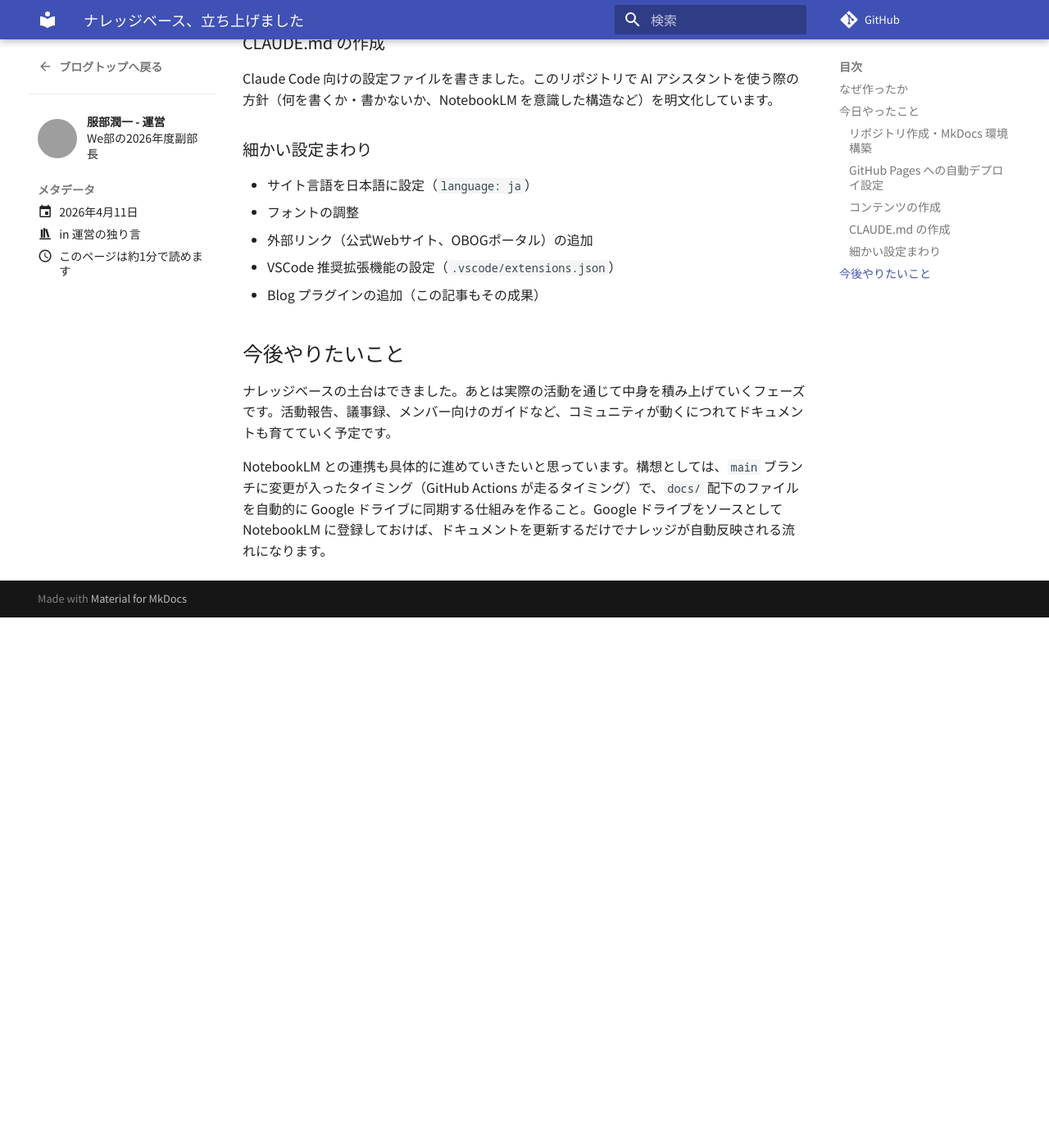
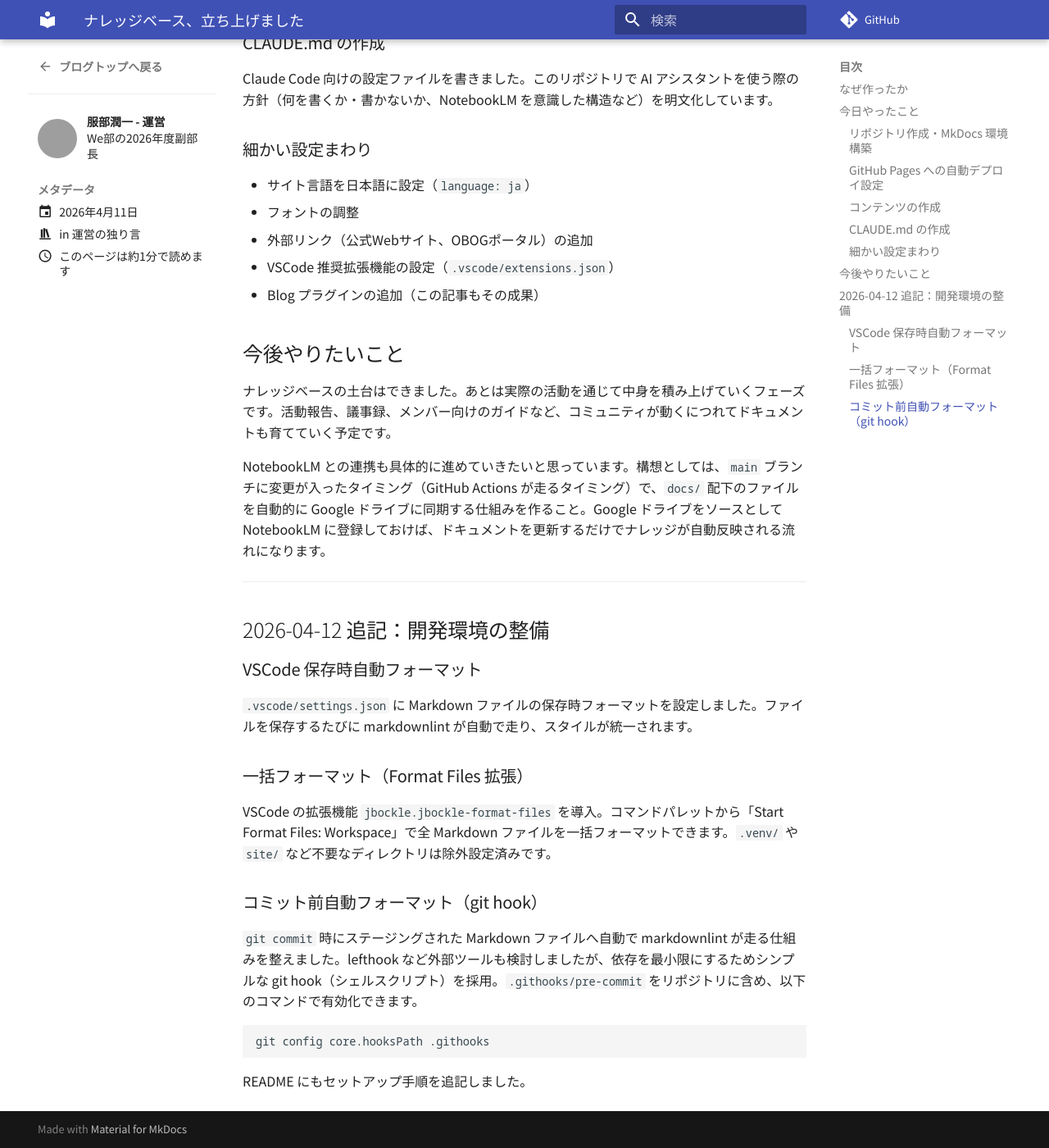
Before and after one commit to Webu-Kobedenshi/web-community-vault, an MkDocs documentation site: the page built from docs/blog/posts/2026-04-11-activity-report-01.md, in a window 1280 px wide and 1400 px high, scrolled down 1190 px. Shown: the whole window at 82% size. Built offline with MkDocs 1.6.1 and Material for MkDocs 9.7.7, drawn with Linux system fonts in a browser that asks for light colours; comment, search, counter and statistics services are not loaded; before the commit the page ends 1943 px from its top, so only the background shows below that; grey boxes are pictures that could not be loaded.

Commit message:
20260411追記

````diff
--- a/docs/blog/posts/2026-04-11-activity-report-01.md
+++ b/docs/blog/posts/2026-04-11-activity-report-01.md
@@ -57,3 +57,25 @@ Claude Code 向けの設定ファイルを書きました。このリポジト
 ナレッジベースの土台はできました。あとは実際の活動を通じて中身を積み上げていくフェーズです。活動報告、議事録、メンバー向けのガイドなど、コミュニティが動くにつれてドキュメントも育てていく予定です。
 
 NotebookLM との連携も具体的に進めていきたいと思っています。構想としては、`main` ブランチに変更が入ったタイミング（GitHub Actions が走るタイミング）で、`docs/` 配下のファイルを自動的に Google ドライブに同期する仕組みを作ること。Google ドライブをソースとして NotebookLM に登録しておけば、ドキュメントを更新するだけでナレッジが自動反映される流れになります。
+
+---
+
+## 2026-04-12 追記：開発環境の整備
+
+### VSCode 保存時自動フォーマット
+
+`.vscode/settings.json` に Markdown ファイルの保存時フォーマットを設定しました。ファイルを保存するたびに markdownlint が自動で走り、スタイルが統一されます。
+
+### 一括フォーマット（Format Files 拡張）
+
+VSCode の拡張機能 `jbockle.jbockle-format-files` を導入。コマンドパレットから「Start Format Files: Workspace」で全 Markdown ファイルを一括フォーマットできます。`.venv/` や `site/` など不要なディレクトリは除外設定済みです。
+
+### コミット前自動フォーマット（git hook）
+
+`git commit` 時にステージングされた Markdown ファイルへ自動で markdownlint が走る仕組みを整えました。lefthook など外部ツールも検討しましたが、依存を最小限にするためシンプルな git hook（シェルスクリプト）を採用。`.githooks/pre-commit` をリポジトリに含め、以下のコマンドで有効化できます。
+
+```bash
+git config core.hooksPath .githooks
+```
+
+README にもセットアップ手順を追記しました。
````
